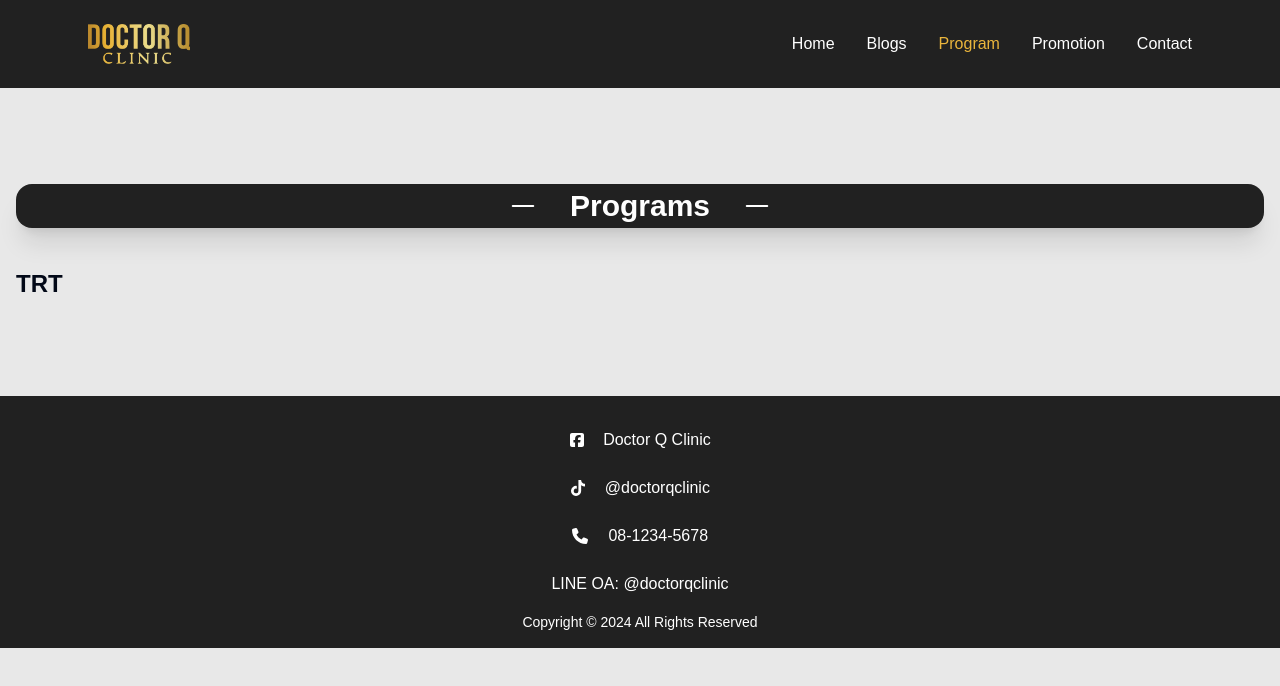
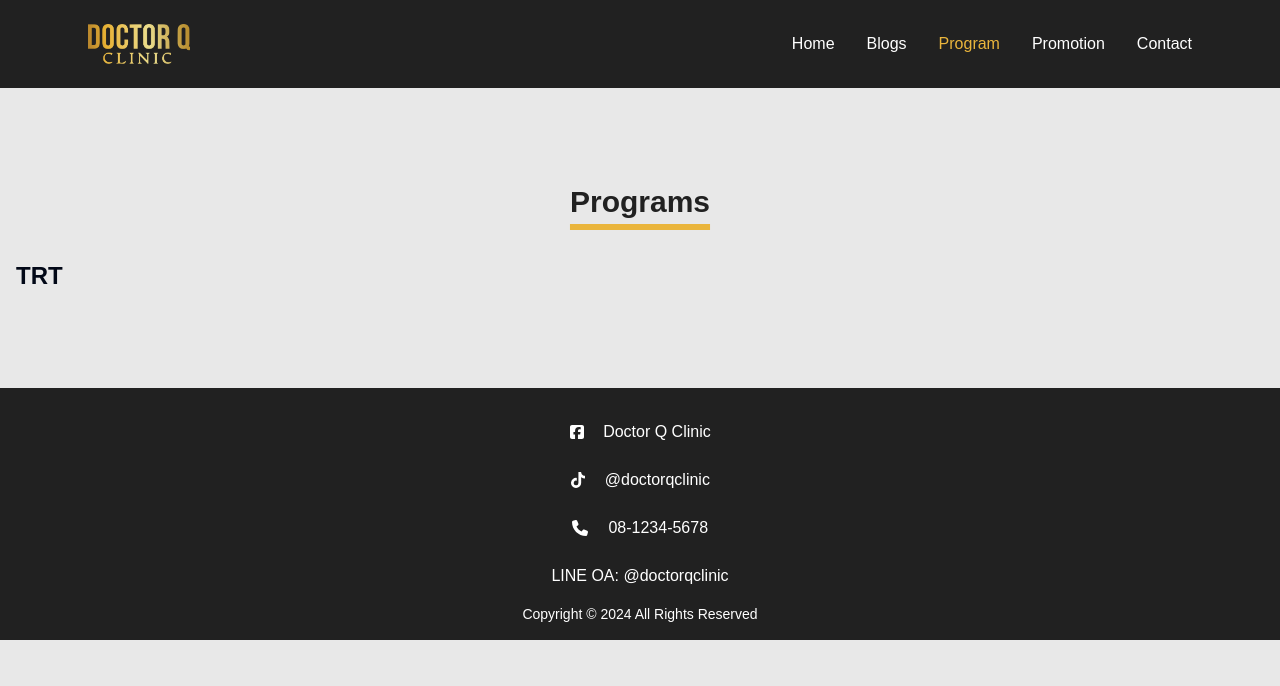
Before and after one commit to siwakorn-chantawat/doctorq, a Next.js app: page /program in a window 1280 px wide. Shown: the top 686 px of the page. Built offline with nearby package versions, Linux system fonts and the light colour scheme; a web font is replaced by a local one.

Commit message:
change style

```diff
--- a/components/SectionHeading.tsx
+++ b/components/SectionHeading.tsx
@@ -7,8 +7,11 @@ type SectionHeadingProps = {
 };
 export const SectionHeading = ({ children }: SectionHeadingProps) => {
   return (
-    <h2 className="flex gap-8 items-center justify-center mt-10 mb-10  text-white text-3xl bg-primary shadow-xl px-2 py-1 rounded-2xl">
-      <BsDashLg /> {children} <BsDashLg />
+    <h2
+      className="flex flex-col underline underline-offset-[12px] decoration-[6px] decoration-secondary items-center justify-center
+    mt-10 mb-10 text-primary font-extrabold text-3xl "
+    >
+      {children}
     </h2>
   );
 };
```
